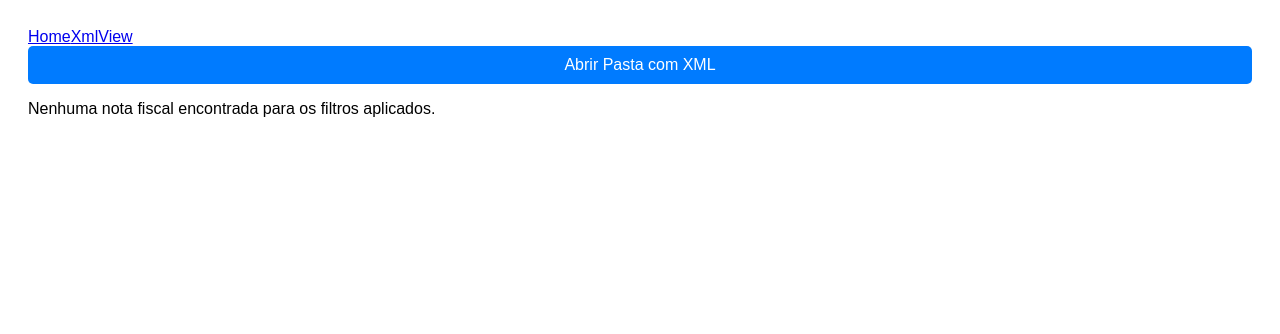
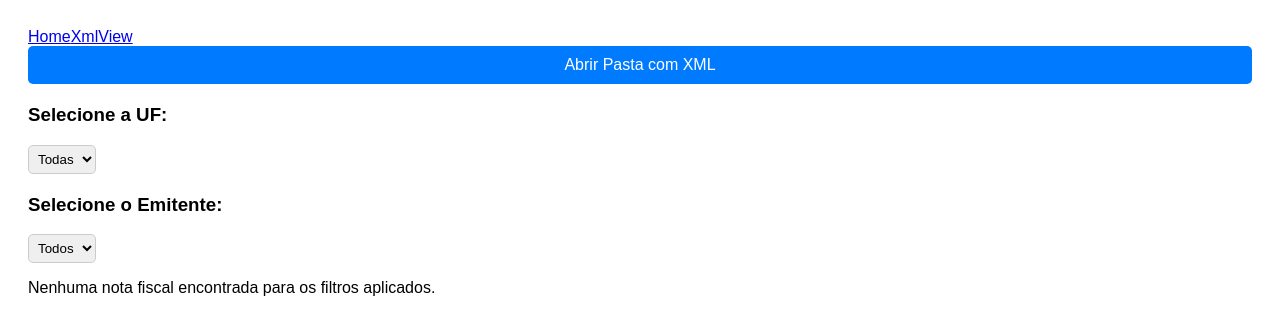
Before and after one commit to flaybooste/dufal, a Vue app: page /xml in a window 1280 px wide. Shown: the top 334 px of the page. Built offline with nearby package versions, Linux system fonts and the light colour scheme.

Commit message:
MUDANCAS -> FILTROS

```diff
--- a/src/components/InvoiceList.vue
+++ b/src/components/InvoiceList.vue
@@ -5,7 +5,7 @@
       <div v-for="(nf, i) in dados" :key="i" class="nota-fiscal">
         <ul>
           <li>
-            <strong>Emitente:</strong> {{ nf.emitente?.xNome || "Não informado" }}<br />
+            <strong>Emitente:</strong> {{ nf.emitente || "Não informado" }}<br />
             <strong>Destinatário:</strong> {{ nf.destinatario?.xNome || "Não informado"
             }}<br />
             <strong>UF:</strong> {{ nf.emitente?.enderEmit?.UF || "Não informado" }}
--- a/src/stores/useNotasStore.js
+++ b/src/stores/useNotasStore.js
@@ -40,13 +40,12 @@ export const useNotasStore = defineStore('notas', {
         try {
           const infNFe = result.nfeProc.NFe.infNFe;
           const uf = infNFe.emit.enderEmit.UF;
-          const emitente = infNFe.emit;
+          const emitente = infNFe.emit.xNome;
           const destinatario = infNFe.dest;
           const totais = infNFe.total.ICMSTot;
           const produtos = Array.isArray(infNFe.det) ? infNFe.det : [infNFe.det];
 
           const notaFiscal = { uf, emitente, destinatario, totais, produtos };
-
           this.dadosPorUF = [...this.dadosPorUF, notaFiscal];
 
           if (!this.emitentes.includes(emitente)) {
--- a/src/views/XmlView.vue
+++ b/src/views/XmlView.vue
@@ -4,7 +4,7 @@
       buttonLabel="Abrir Pasta com XML"
       @folder-selected="processarArquivos"
     />
-
+    <Filters :emitentesDisponiveis="emitentes"></Filters>
     <InvoiceList :dados="dadosFiltrados" @remover-produto="removerProduto" />
   </div>
 </template>
@@ -13,12 +13,15 @@
 import { useNotasStore } from "@/stores/useNotasStore";
 import { computed } from "vue";
 import FolderSelectComponent from "@/components/FolderSelectComponent.vue";
+import Filters from "@/components/Filters.vue";
+
 import InvoiceList from "@/components/InvoiceList.vue";
 
 export default {
   components: {
     FolderSelectComponent,
     InvoiceList,
+    Filters,
   },
   setup() {
     const notasStore = useNotasStore();
@@ -33,9 +36,10 @@ export default {
 
     // Computed para atualizar automaticamente a lista de notas fiscais filtradas
     const dadosFiltrados = computed(() => notasStore.dadosFiltrados);
-
+    const emitentes = computed(() => notasStore.emitentes);
     return {
       dadosFiltrados,
+      emitentes,
       processarArquivos,
       removerProduto,
     };
```
